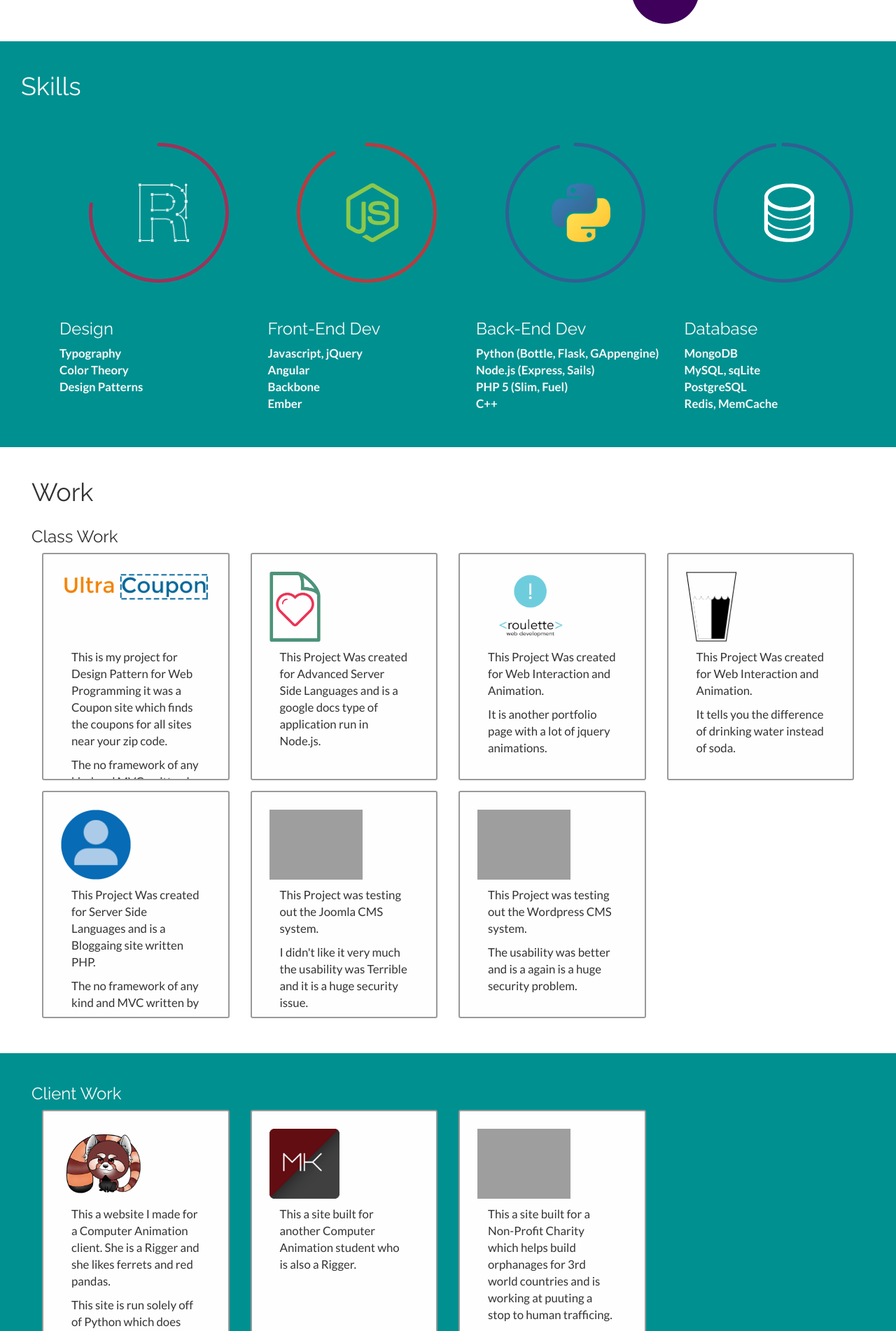
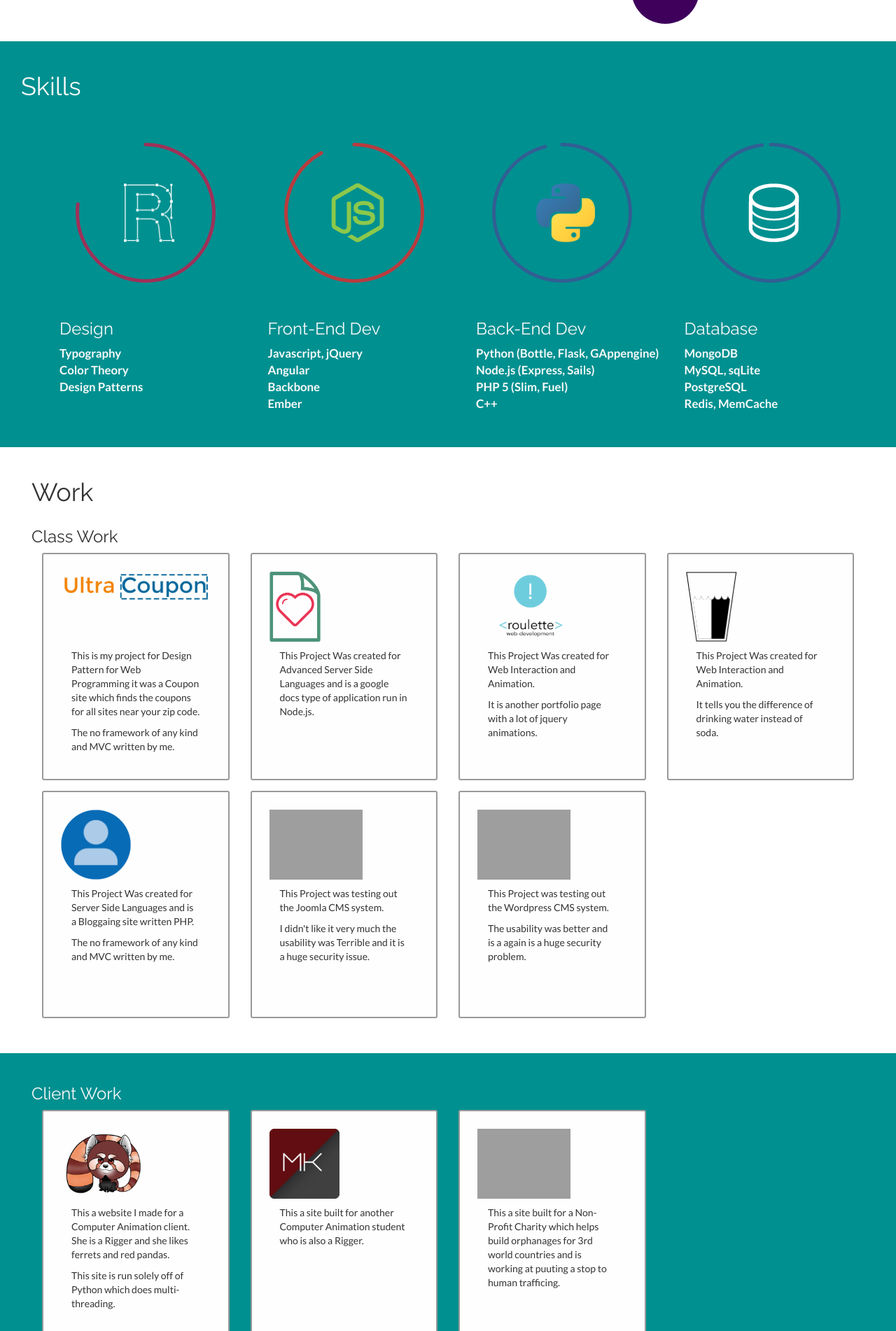
Before and after one commit to Russ93/site, a PHP site: page / in a window 1280 px wide. Shown: the part 1108-3010 px from the top of the page at 70% size. Run offline with PHP 8.4, Linux system fonts and the light colour scheme; some libraries are stand-ins or nearby versions; grey boxes are pictures that could not be loaded.

Commit message:
fixed some problems

```diff
--- a/css/main.css
+++ b/css/main.css
@@ -36,6 +36,9 @@ h1, h2, h3, h4, h5, h6{
     padding: 20px;
     box-shadow: 0 5px 10px rgba(0,0,0,0.4);
     width: 100%;
+}
+.container-fluid p{
+    font-size: 1em;
 }
 article p {
     font-size: 1.2em;
@@ -235,14 +238,14 @@ section:nth-child(odd) .invColor{
 .chart span {
     float: left;
     position: absolute;
-    padding-left: 25%;
+    padding-left: 18%;
 }
 .chart span > *{
     max-height: 84px;
     max-width: 84px;
 }
 .chart canvas{
-    margin-left: 25%;
+    margin-left: 18%;
 }
 .chart label{
     position: absolute;
--- a/index.html
+++ b/index.html
@@ -280,10 +280,10 @@
             </ul>
         </article>
     </section>
-    <footer class='col-sm-12' loc="contact">
-        <section class='col-sm-12'>
+    <footer class='col-xs-12' loc="contact">
+        <section class='col-xs-12'>
             <h1>Contact:</h1>
-            <ul class='col-sm-2'>
+            <ul class='col-xs-6 col-md-2'>
                 <h3>Social</h3>
                 <li class='col-sm-12'>
                     <a href='http://www.linkedin.com/in/russ93' target='_blank'>Linked In</a>
@@ -301,33 +301,33 @@
                     <a href='http://www.meetup.com/members/139195112/' target='_blank'>Meetup</a>
                 </li>
             </ul>
-            <ul class='col-sm-3'>
+            <ul class='col-xs-6 col-md-3'>
                 <h3>Legacy</h3>
-                <li class='col-sm-12'>Phone: 760-960-7096</li>
-                <li class='col-sm-12'>Email: Russ93@fullsail.edu</li>
-                <li class='col-sm-12'>Address: 300 Prince Charles ln.</li>
-                <li class='col-sm-12'>Winter Park, Fl 32792</li>
+                <li class='col-xs-12'>Phone: 760-960-7096</li>
+                <li class='col-xs-12'>Email: Russ93@fullsail.edu</li>
+                <li class='col-xs-12'>Address: 300 Prince Charles ln.</li>
+                <li class='col-xs-12'>Winter Park, Fl 32792</li>
             </ul>
-            <form role="form" class='col-sm-7' action="mail.php" method="post">
+            <form role="form" class='col-xs-12 col-md-7' action="mail.php" method="post">
                 <h3>Just want to say hi?</h3>
-                <ul class='col-sm-6'>
-                    <li class='col-sm-12'>
+                <ul class='col-xs-12 col-md-6'>
+                    <li class='col-xs-12'>
                         <label>Name:</label>
                         <input name="name" class="form-control" />
                     </li>
-                    <li class='col-sm-12'>
+                    <li class='col-xs-12'>
                         <label>Email:</label>
                         <input name="email" class="form-control" />
                     </li>
-                    <li class='col-sm-12'>
+                    <li class='col-xs-12'>
                         <label>Company/ Organization:</label>
                         <input name="company" class="form-control" />
                     </li>
                 </ul>
-                <div class='col-sm-6'>
+                <div class='col-xs-12 col-md-6'>
                     <label>Message:</label>
                     <textarea name="comment" class="form-control" rows="5"></textarea>
-                    <button class="col-sm-12">Send Message</button>
+                    <button class="col-xs-12">Send Message</button>
                 </div>
             </form>
         </section>
```
